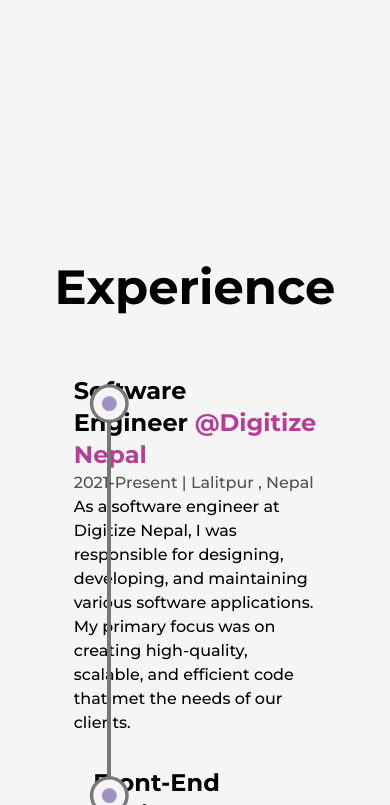
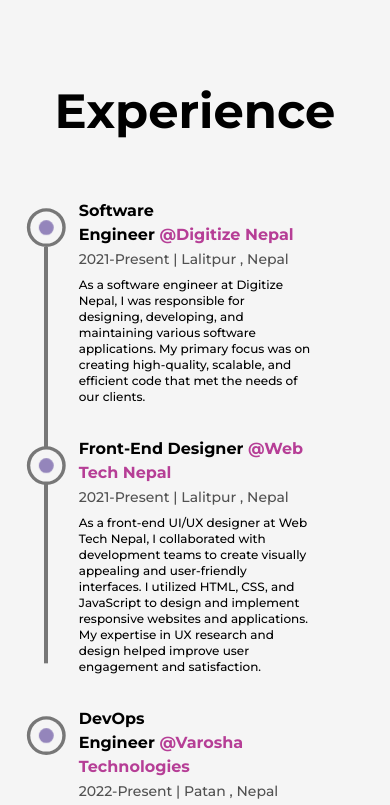
Before and after one commit to sachin-sapkota/sachin-portfolio, a Next.js app: page /about in a window 390 px wide. Shown: the part 2079-2884 px from the top of the page. Built offline with nearby package versions, Linux system fonts and the light colour scheme.

Commit message:
making about us page responsive

```diff
--- a/src/components/Experience.tsx
+++ b/src/components/Experience.tsx
@@ -29,7 +29,7 @@
       ref={ref}
       className=" w-3/4 mx-auto  flex flex-col items-center justify-between"
     >
-      <figure className="absolute -left-4 ">
+      <figure className="absolute md:-left-4 sm:-left-8 -left-12  ">
         <svg width="80" height="80" viewBox="0 0 100 140">
           <motion.circle
             cx="75"
@@ -69,7 +69,7 @@
         transition={{ duration: 0.5, type: 'spring' }}
         viewport={{ once: true }}
       >
-        <h3 className="capitalize font-bold text-2xl">
+        <h3 className="capitalize font-bold text-base sm:text-xl lg:text-2xl">
           {position}&nbsp;
           <a
             href={companyLink}
@@ -79,10 +79,12 @@
             @{company}
           </a>
         </h3>
-        <span className="capitalize font-medium text-dark dark:text-light opacity-75">
+        <span className="text-sm sm:text-base  capitalize font-medium text-dark dark:text-light opacity-75">
           {time} | {address}
         </span>
-        <p className="font-medium w-full">{work}</p>
+        <p className="font-medium w-full pt-1.5 text-xs sm:text-sm md:text-base">
+          {work}
+        </p>
       </motion.div>
     </li>
   );
@@ -94,15 +96,15 @@
     offset: ['start end', 'center start'],
   });
   return (
-    <div className="my-64">
+    <div className="xl:my-64 lg:my-48 md:my-32 my-20">
       <h2 className="font-bold lg:text-8xl md:text-7xl text-5xl lg:mt-56 md:mt-32 mt-0 w-full text-center ">
         Experience
       </h2>
-      <div className="w-4/5 mx-auto relative mt-16">
+      <div className="w-full md:w-4/5 mx-auto relative mt-16">
         <motion.div
           style={{ scaleY: scrollYProgress }}
           ref={ref}
-          className="absolute left-9 top-12  w-1 origin-top bg-bothColor  bottom-0 "
+          className="absolute left-1 sm:left-5 md:left-9 top-12  w-1 origin-top bg-bothColor  bottom-0 "
         />
         <ul className="w-full flex flex-col gap-8 items-start justify-between ">
           <Details
```
